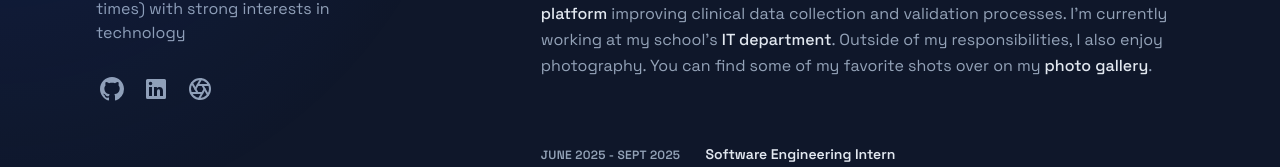
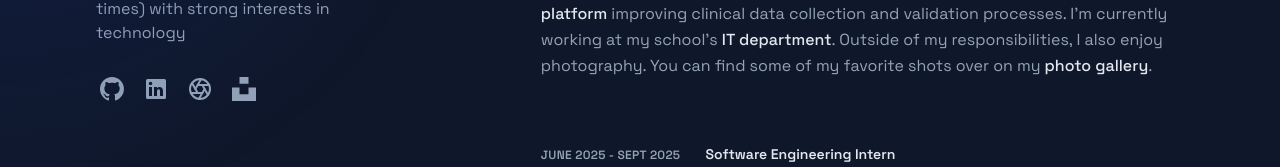
Before and after one commit to AkshatAdsule/AkshatAdsule.github.io, a Next.js app: page / in a window 1280 px wide. Shown: the part 251-418 px from the top of the page. Built offline with nearby package versions, Linux system fonts and the light colour scheme.

Commit message:
feat: add unsplash link to header
Adds a new Unsplash icon and link to the social media section of the header.

- Creates a new `Unsplash` icon component.
- Adds the `Unsplash` component to the `Header` component.

```diff
--- a/app/_components/header.tsx
+++ b/app/_components/header.tsx
@@ -1,6 +1,7 @@
 import { Aperture } from "./icons/aperture";
 import { Github } from "./icons/github";
 import { LinkedIn } from "./icons/linkedin";
+import { Unsplash } from "./icons/unsplash";
 
 export function Header() {
   return (
@@ -21,6 +22,9 @@ export function Header() {
           </li>
           <li className="mr-5 text-xs shrink-0">
             <Aperture />
+          </li>
+          <li className="mr-5 text-xs shrink-0">
+            <Unsplash />
           </li>
         </ul>
         <nav className="nav hidden lg:block">
--- /dev/null
+++ b/app/_components/icons/unsplash.tsx
@@ -0,0 +1,25 @@
+export function Unsplash() {
+  return (
+    <a
+      className="block hover:text-slate-200"
+      href="https://unsplash.com/@akshatadsule"
+      target="_blank"
+      rel="noreferrer noopener"
+      aria-label="My Unsplash Profile (opens in a new tab)"
+      title="Unsplash"
+    >
+      <svg
+        width="24"
+        height="24"
+        viewBox="0 0 32 32"
+        xmlns="http://www.w3.org/2000/svg"
+        fill="currentColor"
+      >
+        <path
+          d="M10 9V0h12v9H10zm12 5h10v18H0V14h10v9h12v-9z"
+          fill-rule="nonzero"
+        />
+      </svg>
+    </a>
+  );
+}
```
